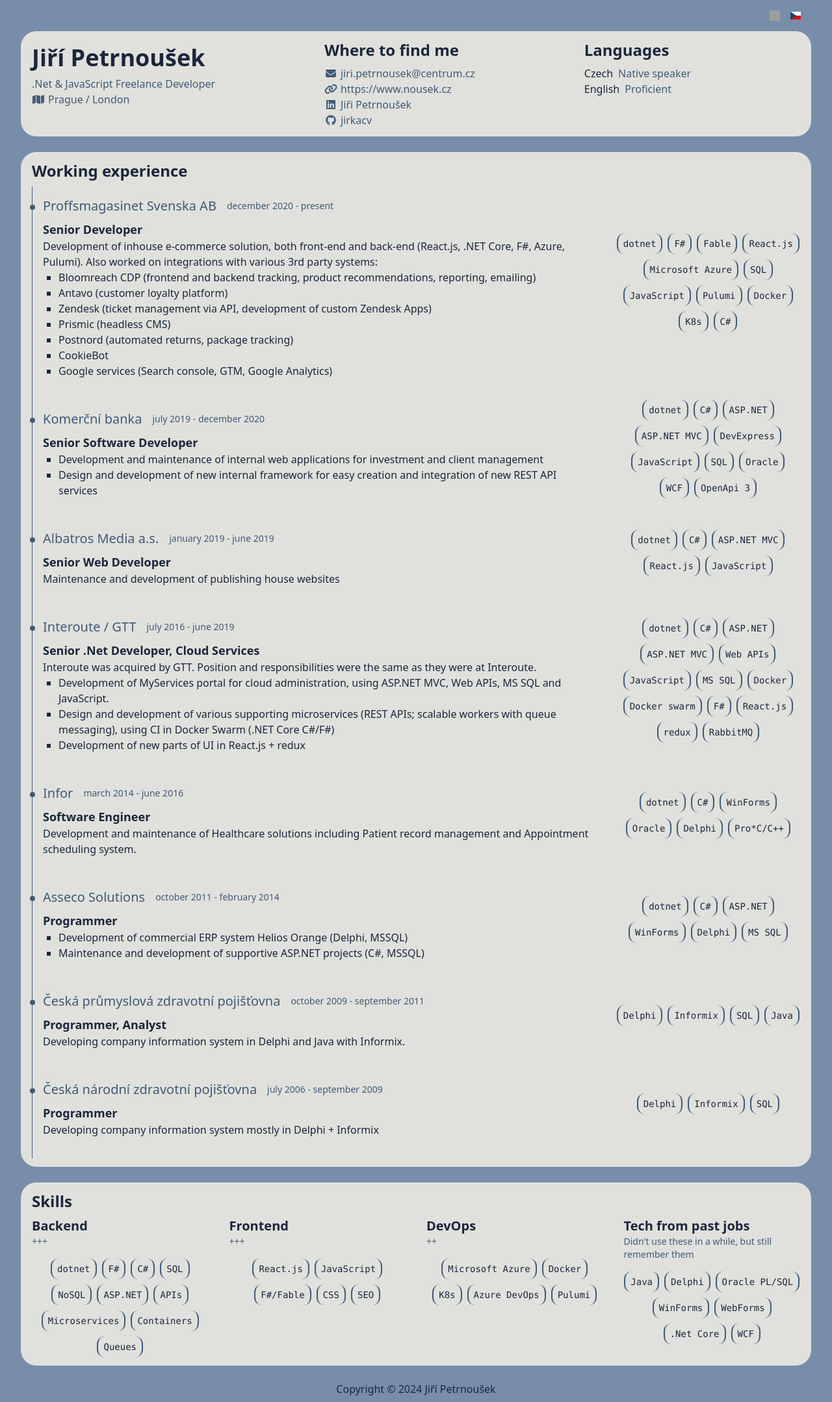
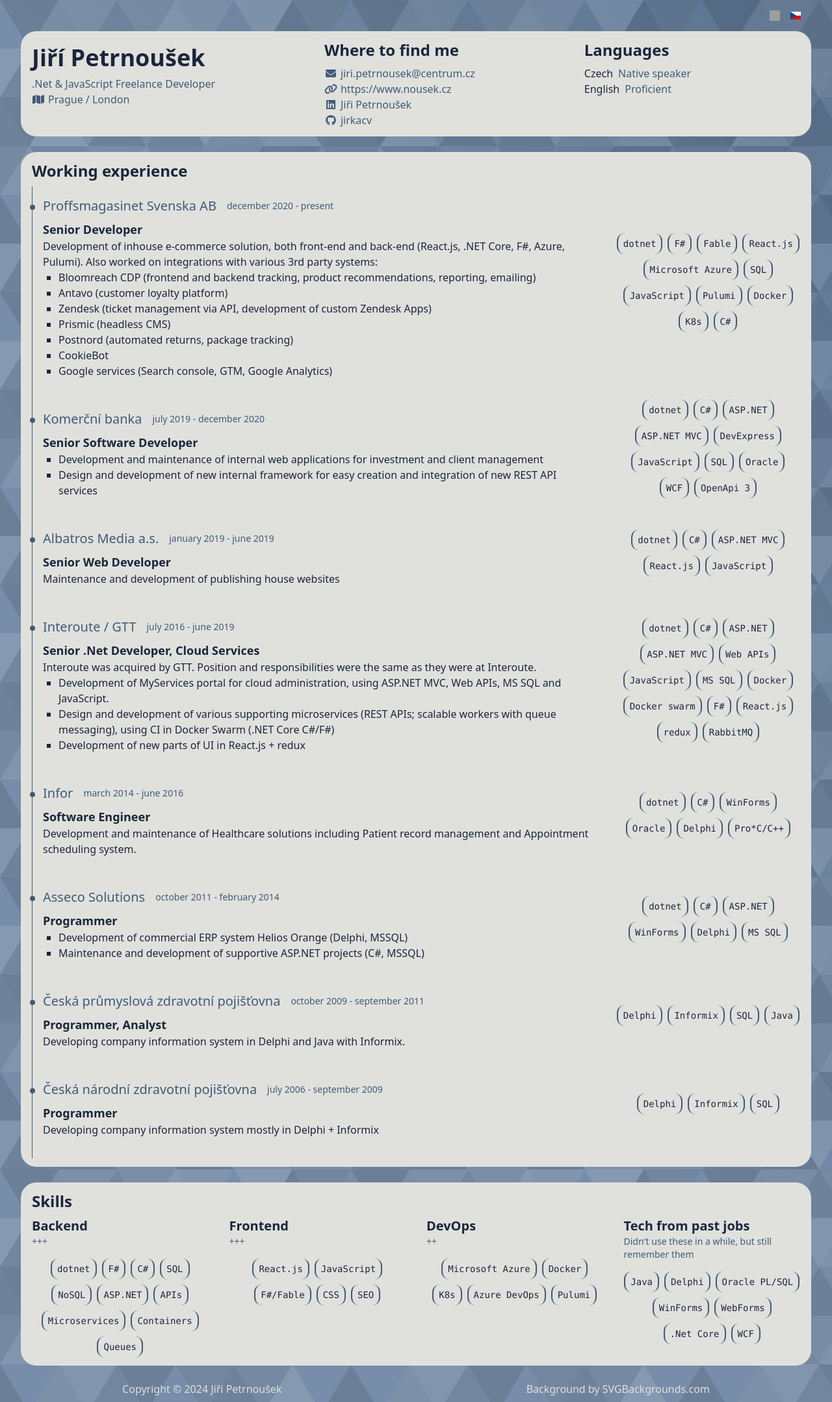
Before and after one commit to jirkacv/nousek-cz, a React (Vite) app: page / in a window 1280 px wide. Shown: the whole page at 65% size. Built offline with nearby package versions, Linux system fonts and the light colour scheme; the HTML template or start-up script is replaced by a standard one.

Commit message:
Added backgroud image  (#3)
* Added background image

* Breakpoint switched to lg

```diff
--- a/src/Footer.tsx
+++ b/src/Footer.tsx
@@ -1,7 +1,8 @@
 function Footer() {
     return (
-        <footer className="h-10 min-h-10 text-center align-middle leading-10 text-oxford_blue dark:text-timberwolf bg-silver_lake_blue dark:bg-eerie_black">
-            Copyright © {new Date().getFullYear()} Jiří Petrnoušek
+        <footer className="flex flex-col lg:flex-row justify-around text-center align-middle leading-10 text-platinum dark:text-timberwolf-400">
+            <span>Copyright © {new Date().getFullYear()} Jiří Petrnoušek</span>
+            <span>Background by <a href="https://www.svgbackgrounds.com/set/free-svg-backgrounds-and-patterns/">SVGBackgrounds.com</a></span>
         </footer>
     )
 }
--- a/src/Header.tsx
+++ b/src/Header.tsx
@@ -21,7 +21,7 @@
 
 function Header() {
     return (
-        <header className="px-0 md:px-8 h-8 bg-silver_lake_blue dark:bg-eerie_black">
+        <header className="px-0 lg:px-8 h-8">
             <div className="flex flex-row justify-end">
                 { languageCodes.map((language) => <LanguageIcon key={language} language={language} />)}
             </div>
--- a/src/Resume.tsx
+++ b/src/Resume.tsx
@@ -90,7 +90,7 @@
 function Basics({basics, languages}: BasicsProps) {
     if (basics) {
         return (
-            <section className="section flex flex-col md:flex-row justify-between">
+            <section className="section flex flex-col lg:flex-row justify-between">
                 <div className="flex-grow">
                     <h1 className="text-4xl my-2 font-semibold">{basics.name}</h1>
                     {basics.label !== '' && (
@@ -144,10 +144,10 @@
             : <span>work.name</span>
 
     return (
-        <div className="flex flex-col md:flex-row gap-4 md:gap-8 justify-between pb-8 border-l pl-4 border-yinmn_blue dark:border-timberwolf-400">
+        <div className="flex flex-col lg:flex-row gap-4 lg:gap-8 justify-between pb-8 border-l pl-4 border-yinmn_blue dark:border-timberwolf-400">
             <div className="flex-grow basis-3/4">
                 <span className="relative -ml-5 top-7 border-4 border-yinmn_blue dark:border-timberwolf-400 w-1 h-1 rounded-full block"></span>
-                <div className="my-2 flex flex-col md:flex-row justify-start md:gap-4">
+                <div className="my-2 flex flex-col lg:flex-row justify-start lg:gap-4">
                     <h3 className="text-xl font-semibold">{workName}</h3>
                     <span className="text-sm font-normal my-auto text-yinmn_blue dark:text-timberwolf-400">
                         {`${jobDate(months, work.startDate)} - ${endDate}`}
@@ -209,7 +209,7 @@
         return (
             <section className="section">
                 <h2 className="section-header">{t('sections.skills')}</h2>
-                <div className="grid grid-cols-1 md:grid-cols-4 gap-8">
+                <div className="grid grid-cols-1 lg:grid-cols-4 gap-8">
                     {skills.map((skill) => {
                         return <Skill key={skill.name} skill={skill} />
                     })}
@@ -224,7 +224,7 @@
     const { i18n } = useTranslation();
     const resume = i18n.language === 'cs' ? csResume : enResume
     return (
-        <div className="flex flex-col gap-4 md:gap-6 mb-auto p-4 py-2 md:p-8 md:py-4">
+        <div className="flex flex-col gap-4 lg:gap-6 mb-auto p-4 py-2 lg:p-8 lg:py-4">
             <Basics basics={resume.basics} languages={resume.languages} />
             <Jobs work={resume.work} />
             <Skills skills={resume.skills} />
--- a/src/index.css
+++ b/src/index.css
@@ -1,6 +1,19 @@
 @tailwind base;
 @tailwind components;
 @tailwind utilities;
+
+
+@media (prefers-color-scheme: light) {
+    body {
+        background-image: url("/subtle-prism.svg");
+    }
+}
+
+@media (prefers-color-scheme: dark) {
+    body {
+        background-image: url("/endless-constellation.svg");
+    }
+}
 
 [class*="fa-"] {
     margin-right: 5px;
```
Also changed, not shown: public/endless-constellation.svg (added), public/subtle-prism.svg (added).
